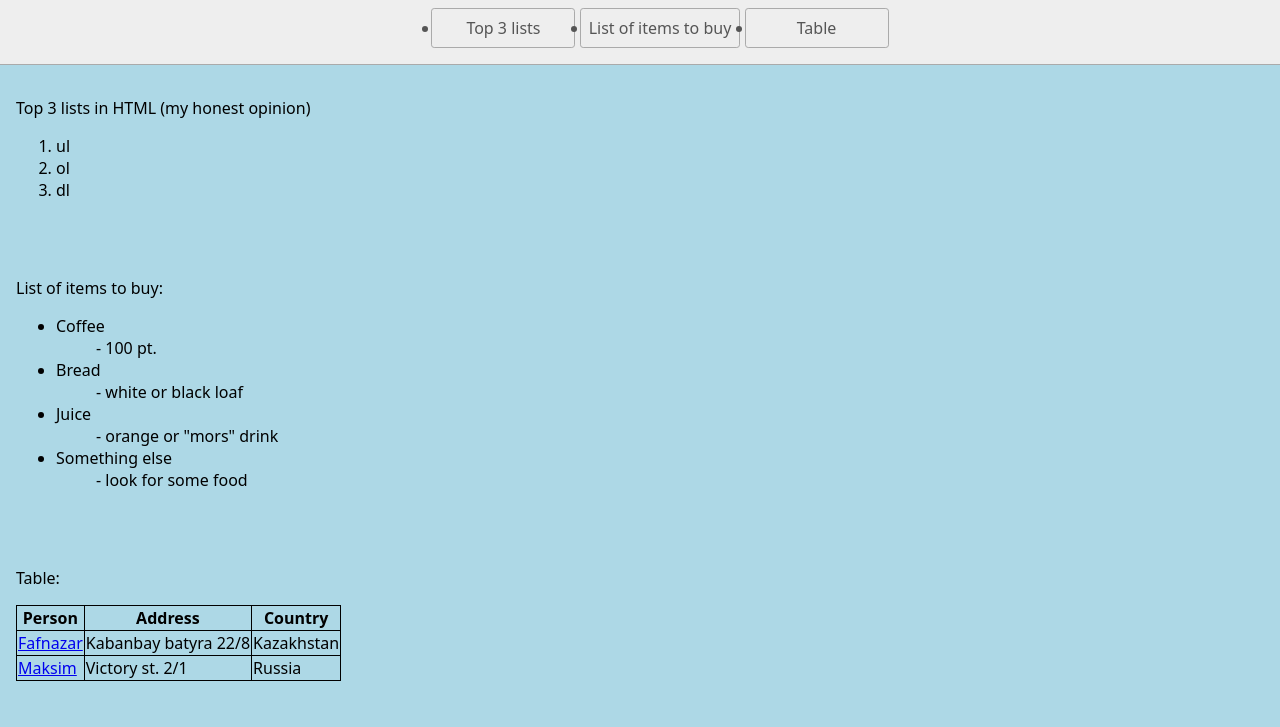
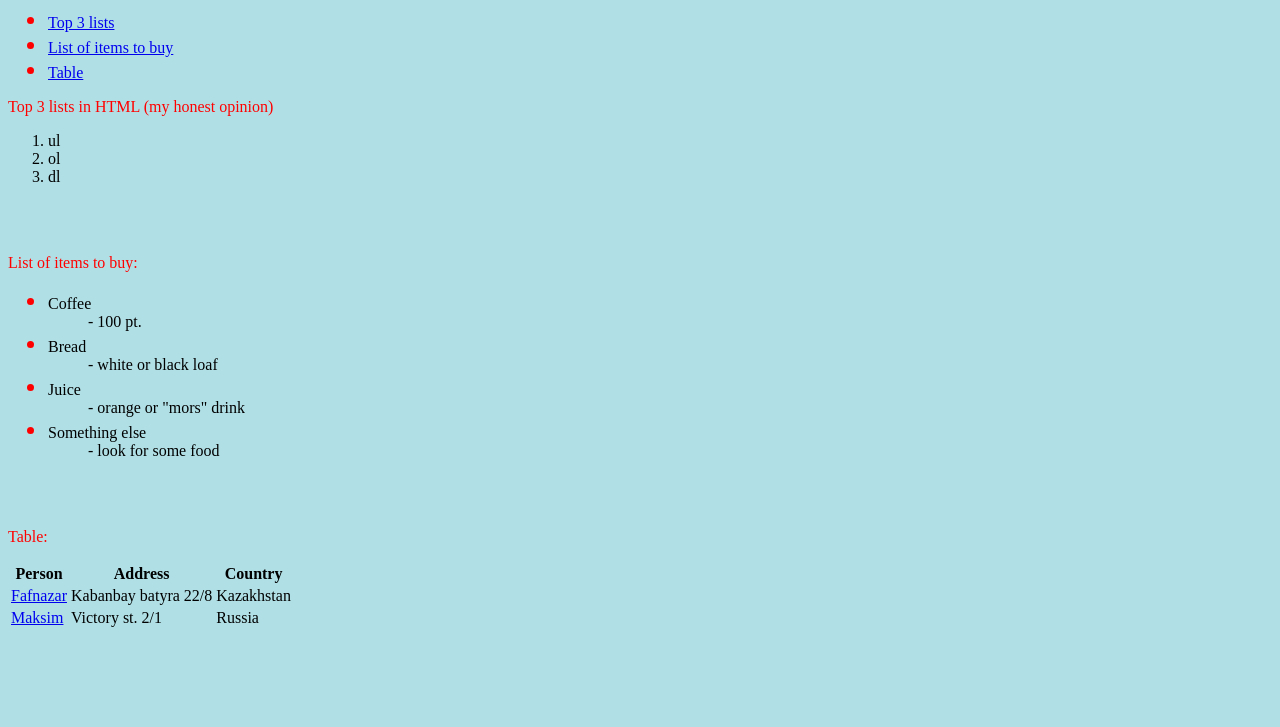
Before and after one commit to tamer456/oldtamer456.github.io, a plain HTML site: page page3.html in a window 1280 px wide. Shown: the part 73-800 px from the top of the page. Drawn offline with Linux system fonts and the light colour scheme.

Commit message:
3 files modified

```diff
--- a/page3.html
+++ b/page3.html
@@ -4,8 +4,26 @@
     <title>Main menu</title>
     <meta charset="UTF-8" />
     <meta name="viewport" content="width=device-width" />
-    <link rel="stylesheet" href="styles.css" />
     <script type="module" src="script.js"></script>
+    <style>
+      body {
+        background-color: powderblue;
+      }
+
+      h1   {
+        color: blue;
+      }
+
+      p    {
+        color: red;
+      }
+
+      ul li::marker {
+        color: red;
+        font-size: 1.5em;
+      }
+
+    </style>
   </head>
   <body>
   <h1>Main menu</h1>
--- a/styles.css
+++ b/styles.css
@@ -9,29 +9,21 @@ body {
   background-color: lightblue;
 }
 
-nav {
-  display: flex;
-  flex-wrap: wrap;
-  align-items: center;
-  justify-content: center;
-  border-bottom: solid 1px #aaa;
-  background-color: #eee;
+label[id="tos"] {
+  color: red;
 }
 
-nav a {
-  display: inline-block;
-  min-width: 9rem;
-  padding: 0.5rem;
-  border-radius: 0.2rem;
-  border: solid 1px #aaa;
-  text-align: center;
-  text-decoration: none;
-  color: #555;
+input[type="checkbox"]:checked {
+  width: 25px;
+  height: 25px;
 }
 
-nav a[aria-current='page'] {
-  color: #000;
-  background-color: #d4d4d4;
+input[id="accept"]:checked {
+  color: green;
+}
+
+input[type="radio"]:checked {
+  margin-left: 25px;
 }
 
 main {
@@ -42,8 +34,3 @@ h1 {
   font-weight: bold;
   font-size: 1.5rem;
 }
-
-table, th, td {
-  border: 1px solid black;
-  border-collapse: collapse;
-}
```
Also changed, not shown: index.html (+2 -2 lines).
